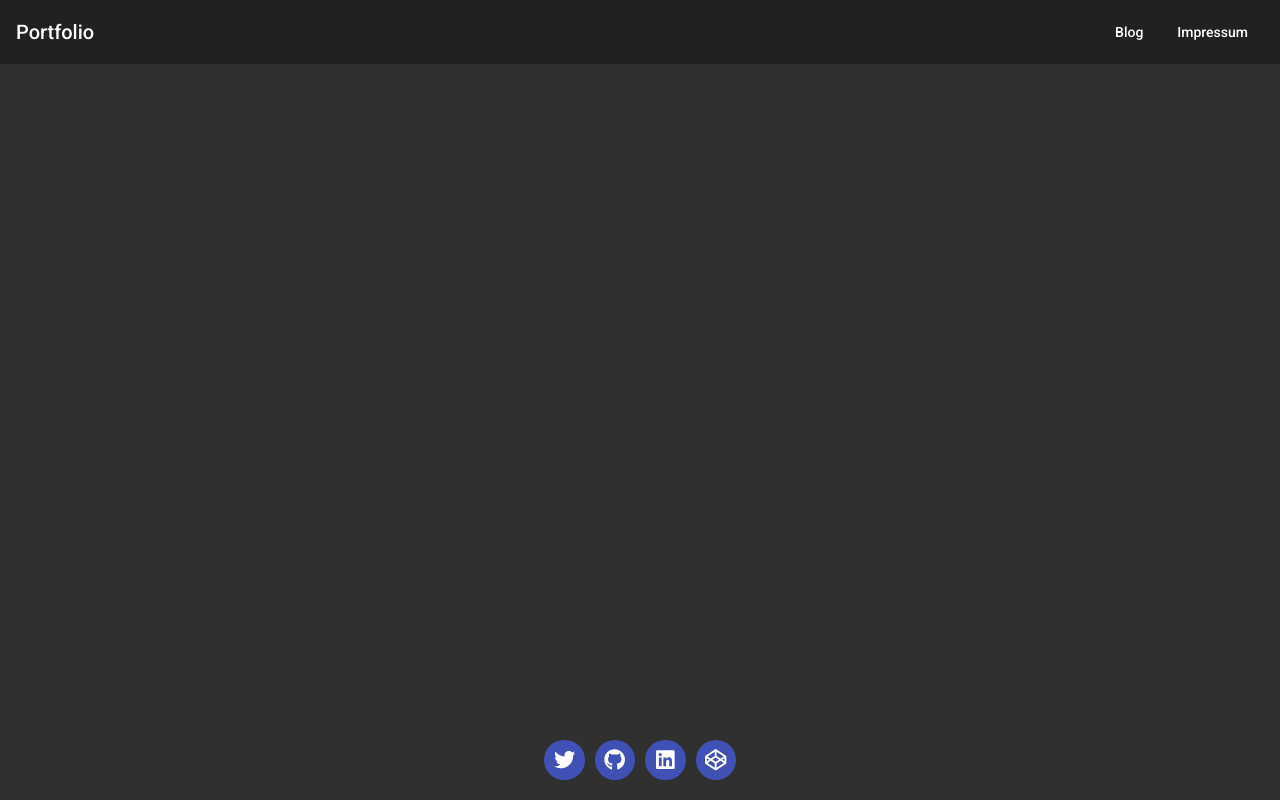
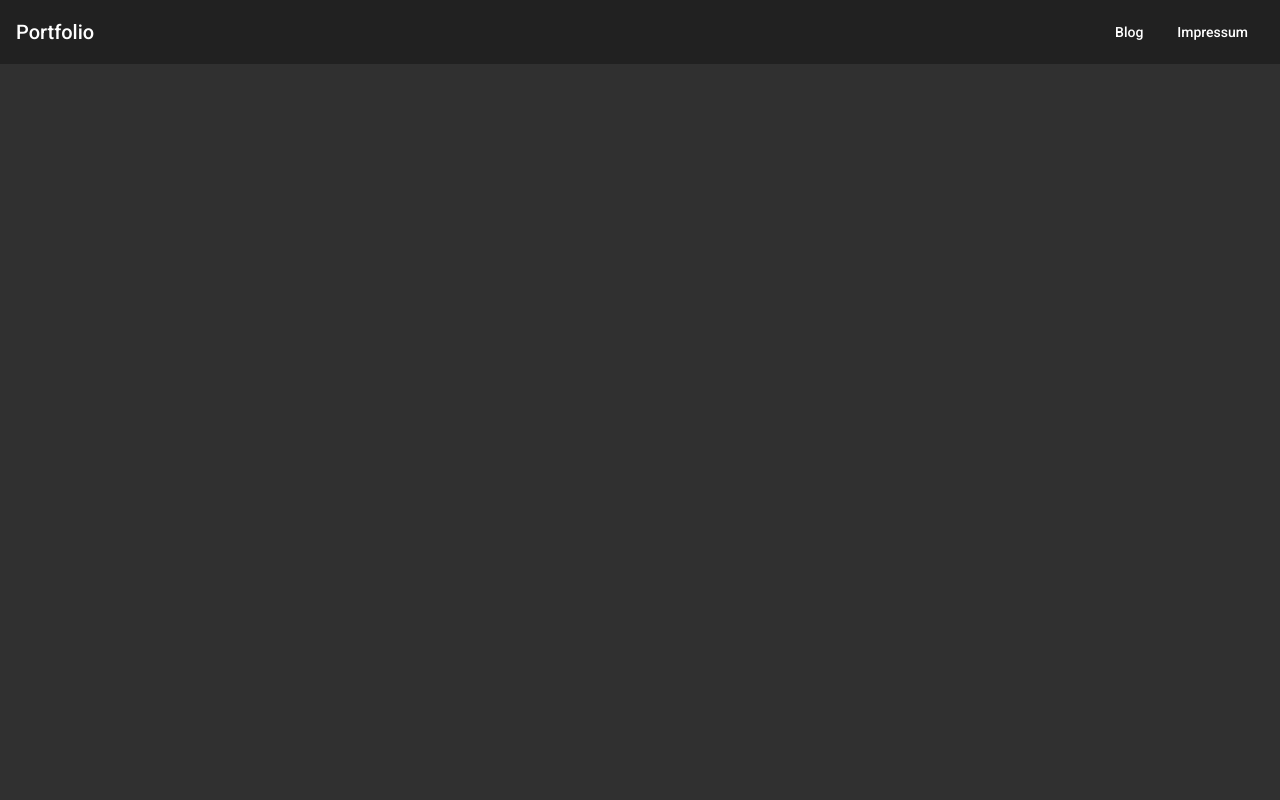
Before and after one commit to j-sommer/portfolio, an Angular app: page / in a window 1280 px wide. Shown: the top 800 px of the page. Built offline with nearby package versions, Linux system fonts and the light colour scheme.

Commit message:
Adds hover animation for contact squares,  places footer at the bottom and let the header stick

```diff
--- a/src/app/app.component.html
+++ b/src/app/app.component.html
@@ -1,5 +1,5 @@
-<app-header></app-header>
-<div class="page-wrapper">
+<app-header id="header"></app-header>
+<div id="content">
   <router-outlet></router-outlet>
 </div>
-<app-footer></app-footer>
+<app-footer id="footer"></app-footer>
--- a/src/app/app.component.scss
+++ b/src/app/app.component.scss
@@ -0,0 +1,14 @@
+:host {
+  position: relative;
+  display: block;
+}
+
+#content {
+  height: 2000px;
+  position: relative;
+}
+
+#footer {
+  position: absolute;
+  bottom: 0;
+}
--- a/src/app/core/components/header/header.component.scss
+++ b/src/app/core/components/header/header.component.scss
@@ -1,3 +1,5 @@
 #header {
   justify-content: space-between;
+  position: sticky;
+  top: 0;
 }
--- a/src/app/core/components/header/header.component.ts
+++ b/src/app/core/components/header/header.component.ts
@@ -1,15 +1,8 @@
-import { Component, OnInit } from '@angular/core';
+import { Component, OnInit } from "@angular/core";
 
 @Component({
-  selector: 'app-header',
-  templateUrl: './header.component.html',
-  styleUrls: ['./header.component.scss']
+  selector: "app-header",
+  templateUrl: "./header.component.html",
+  styleUrls: ["./header.component.scss"]
 })
-export class HeaderComponent implements OnInit {
-
-  constructor() { }
-
-  ngOnInit() {
-  }
-
-}
+export class HeaderComponent {}
--- a/src/app/footer/components/contact-square/contact-square.component.html
+++ b/src/app/footer/components/contact-square/contact-square.component.html
@@ -1,3 +1,9 @@
-<div class="contact-square" (click)="onClick()">
-  <fa-icon [icon]="['fab', contactProvider]" size="lg"></fa-icon>
+<div
+  class="contact-square"
+  (click)="onClick()"
+  (mouseover)="isHovering = true"
+  (mouseout)="isHovering = false"
+  [@hover]="isHovering ? 'hoverIn' : 'hoverOut'"
+>
+  <fa-icon class="contact-provider-icon" [icon]="['fab', contactProvider]" size="lg"></fa-icon>
 </div>
--- a/src/app/footer/components/contact-square/contact-square.component.scss
+++ b/src/app/footer/components/contact-square/contact-square.component.scss
@@ -1,4 +1,4 @@
-@import './../../../../theme.scss';
+@import "./../../../../theme.scss";
 
 :host {
   width: 100%;
@@ -9,7 +9,6 @@
 .contact-square {
   width: 100%;
   height: 100%;
-  border-radius: 50%;
   display: flex;
   justify-content: center;
   align-items: center;
--- a/src/app/footer/components/contact-square/contact-square.component.ts
+++ b/src/app/footer/components/contact-square/contact-square.component.ts
@@ -1,11 +1,33 @@
 import { Component, Input } from "@angular/core";
 
 import { ContactProvider } from "../contact-provider";
+import {
+  trigger,
+  state,
+  style,
+  transition,
+  animate,
+  query,
+  animateChild
+} from "@angular/animations";
 
 @Component({
   selector: "app-contact-square",
   templateUrl: "./contact-square.component.html",
-  styleUrls: ["./contact-square.component.scss"]
+  styleUrls: ["./contact-square.component.scss"],
+  animations: [
+    trigger("hover", [
+      state(
+        "hoverIn",
+        style({
+          backgroundColor: "tomato",
+        })
+      ),
+      state("hoverOut", style({})),
+      transition("hoverIn => hoverOut", [animate("0.3s")]),
+      transition("hoverOut => hoverIn", [animate("0.5s")])
+    ])
+  ]
 })
 export class ContactSquareComponent {
   @Input()
@@ -14,6 +36,8 @@ export class ContactSquareComponent {
   @Input()
   public contactProvider: ContactProvider;
 
+  public isHovering = false;
+
   public onClick(): void {
     window.location.href = this.targetUrl;
   }
--- a/src/app/footer/footer.component.scss
+++ b/src/app/footer/footer.component.scss
@@ -8,7 +8,6 @@
 }
 
 #contact-list {
-  padding: 1rem;
   width: 12rem;
   display: flex;
   justify-content: center;
```
Also changed, not shown: src/theme.scss (+15 -5 lines), 1 other file (tests, documents, lock files or other folders).
